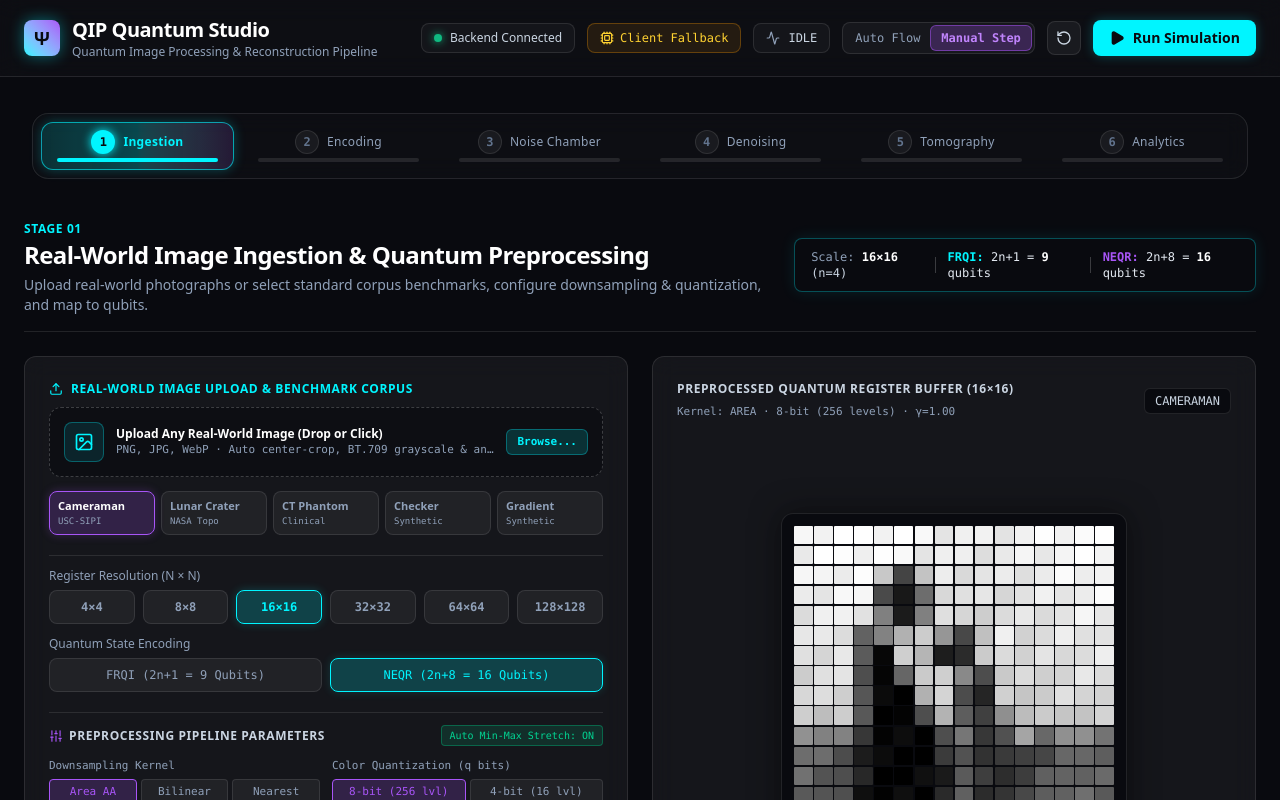
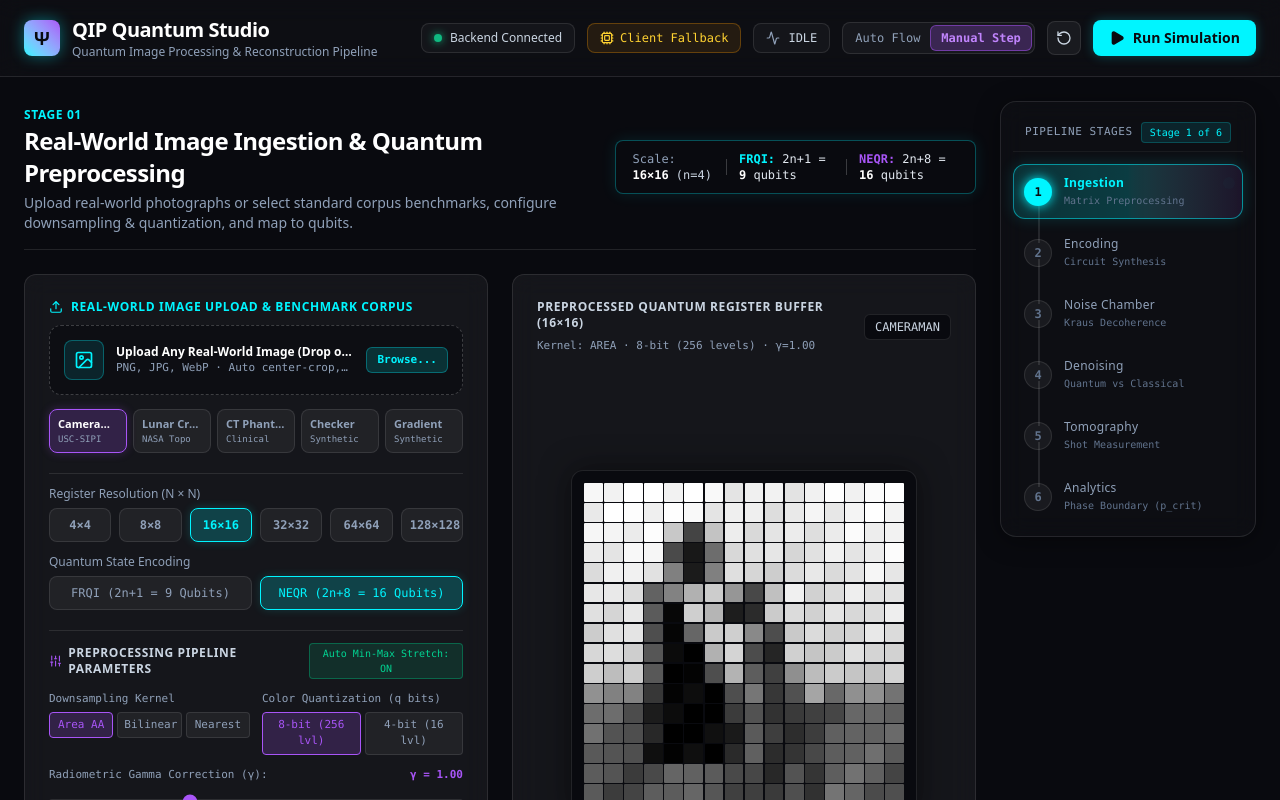
Before and after one commit to ojhaprathmesh/QIP_Repo, a Next.js app in the folder ui/: page / in a window 1280 px wide. Shown: the top 800 px of the page. Built offline with nearby package versions, Linux system fonts and the light colour scheme; no server answers.

Commit message:
feat(ui): reposition pipeline stepper to right sidebar in vertical order

```diff
--- a/ui/app/page.tsx
+++ b/ui/app/page.tsx
@@ -287,18 +287,22 @@ export default function QuantumStudioDashboard() {
           </section>
         )}
 
-        {/* Pipeline Stepper */}
-        <section>
-          <PipelineStepper
-            activeStage={activeStage}
-            onStageClick={(stage) => setActiveStage(stage)}
-          />
-        </section>
+        {/* Main Content & Vertical Stepper Layout */}
+        <div className="flex flex-col lg:flex-row items-start gap-6">
+          {/* Active Stage Content (Left / Main) */}
+          <section className="flex-1 w-full min-w-0 min-h-[500px]">
+            {renderActiveStage()}
+          </section>
 
-        {/* Active Stage Container */}
-        <section className="flex-1 w-full min-h-[500px]">
-          {renderActiveStage()}
-        </section>
+          {/* Right Sidebar: Vertical Pipeline Stepper */}
+          <aside className="w-full lg:w-64 shrink-0 lg:sticky lg:top-6 order-first lg:order-last">
+            <PipelineStepper
+              activeStage={activeStage}
+              onStageClick={(stage) => setActiveStage(stage)}
+              orientation="vertical"
+            />
+          </aside>
+        </div>
       </main>
     </div>
   );
--- a/ui/components/shared/PipelineStepper.tsx
+++ b/ui/components/shared/PipelineStepper.tsx
@@ -7,43 +7,42 @@ import { Check } from 'lucide-react';
 export interface PipelineStepperProps {
   activeStage: number;
   onStageClick: (stageNumber: number) => void;
+  orientation?: 'horizontal' | 'vertical';
 }
 
-const STAGE_LABELS = [
-  'Ingestion',
-  'Encoding',
-  'Noise Chamber',
-  'Denoising',
-  'Tomography',
-  'Analytics',
+const STAGES = [
+  { id: 1, label: 'Ingestion', desc: 'Matrix Preprocessing' },
+  { id: 2, label: 'Encoding', desc: 'Circuit Synthesis' },
+  { id: 3, label: 'Noise Chamber', desc: 'Kraus Decoherence' },
+  { id: 4, label: 'Denoising', desc: 'Quantum vs Classical' },
+  { id: 5, label: 'Tomography', desc: 'Shot Measurement' },
+  { id: 6, label: 'Analytics', desc: 'Phase Boundary (p_crit)' },
 ];
 
 export const PipelineStepper: React.FC<PipelineStepperProps> = ({
   activeStage,
   onStageClick,
+  orientation = 'vertical',
 }) => {
+  if (orientation === 'horizontal') {
     return (
-    <nav
-      aria-label="Pipeline Stages"
-      className="w-full overflow-x-auto py-3 px-2"
-    >
+      <nav aria-label="Pipeline Stages" className="w-full overflow-x-auto py-3 px-2">
         <div className="flex items-center justify-between min-w-[640px] gap-2 p-2 rounded-2xl bg-white/[0.02] backdrop-blur-md border border-white/10">
-        {STAGE_LABELS.map((label, index) => {
-          const stageNumber = index + 1;
+          {STAGES.map((stage) => {
+            const stageNumber = stage.id;
             const isActive = stageNumber === activeStage;
             const isCompleted = stageNumber < activeStage;
-          const isUpcoming = stageNumber > activeStage;
 
             return (
               <button
-              key={label}
+                key={stage.id}
                 type="button"
                 onClick={() => onStageClick(stageNumber)}
                 className="relative flex-1 group flex flex-col items-center py-2 px-3 rounded-xl transition-colors focus:outline-none focus-visible:ring-2 focus-visible:ring-[#00f5ff]"
               >
                 {isActive && (
                   <motion.div
-                  layoutId="active-pipeline-indicator"
+                    layoutId="active-pipeline-indicator-h"
                     className="absolute inset-0 rounded-xl bg-gradient-to-r from-[#00f5ff]/15 via-[#00f5ff]/25 to-[#a855f7]/15 border border-[#00f5ff]/60 glow-cyan"
                     transition={{ type: 'spring', stiffness: 350, damping: 30 }}
                   />
@@ -70,18 +69,14 @@ export const PipelineStepper: React.FC<PipelineStepperProps> = ({
                         : 'text-slate-400 group-hover:text-slate-200'
                     }`}
                   >
-                  {label}
+                    {stage.label}
                   </span>
                 </div>
 
                 <div className="relative z-10 w-full flex items-center gap-1 px-1">
                   <div
                     className={`h-1 w-full rounded-full transition-all ${
-                    isActive
-                      ? 'bg-[#00f5ff]'
-                      : isCompleted
-                      ? 'bg-[#10b981]/50'
-                      : 'bg-white/10'
+                      isActive ? 'bg-[#00f5ff]' : isCompleted ? 'bg-[#10b981]/50' : 'bg-white/10'
                     }`}
                   />
                 </div>
@@ -91,6 +86,91 @@ export const PipelineStepper: React.FC<PipelineStepperProps> = ({
         </div>
       </nav>
     );
+  }
+
+  // Vertical Orientation (Pinned to the right side of the page)
+  return (
+    <nav aria-label="Pipeline Stages" className="w-full">
+      <div className="flex flex-col gap-2 p-3 rounded-2xl bg-white/[0.02] backdrop-blur-md border border-white/10 shadow-[0_4px_24px_rgba(0,0,0,0.4)]">
+        <div className="px-3 py-2 flex items-center justify-between border-b border-white/5 mb-1">
+          <span className="text-[11px] font-mono uppercase tracking-wider text-slate-400">
+            Pipeline Stages
+          </span>
+          <span className="text-[10px] font-mono px-2 py-0.5 rounded bg-[#00f5ff]/10 text-[#00f5ff] border border-[#00f5ff]/20">
+            Stage {activeStage} of 6
+          </span>
+        </div>
+
+        <div className="flex flex-col gap-1.5 relative">
+          {STAGES.map((stage, idx) => {
+            const stageNumber = stage.id;
+            const isActive = stageNumber === activeStage;
+            const isCompleted = stageNumber < activeStage;
+            const isLast = idx === STAGES.length - 1;
+
+            return (
+              <div key={stage.id} className="relative">
+                {/* Connecting vertical line to next stage */}
+                {!isLast && (
+                  <div
+                    className={`absolute left-[25px] top-[34px] w-[2px] h-[calc(100%-10px)] transition-colors z-0 ${
+                      isCompleted ? 'bg-[#10b981]/40' : 'bg-white/10'
+                    }`}
+                  />
+                )}
+
+                <button
+                  type="button"
+                  onClick={() => onStageClick(stageNumber)}
+                  className={`relative z-10 w-full group flex items-center gap-3 p-2.5 rounded-xl transition-all text-left focus:outline-none focus-visible:ring-2 focus-visible:ring-[#00f5ff] ${
+                    isActive
+                      ? 'bg-gradient-to-r from-[#00f5ff]/15 via-[#00f5ff]/20 to-[#a855f7]/10 border border-[#00f5ff]/50 shadow-[0_0_15px_rgba(0,245,255,0.15)]'
+                      : 'hover:bg-white/[0.04] border border-transparent'
+                  }`}
+                >
+                  {/* Step circle / indicator */}
+                  <div
+                    className={`w-7 h-7 rounded-full shrink-0 flex items-center justify-center text-xs font-semibold font-mono transition-all ${
+                      isActive
+                        ? 'bg-[#00f5ff] text-[#090a0f] shadow-[0_0_12px_#00f5ff]'
+                        : isCompleted
+                        ? 'bg-[#10b981]/20 text-[#10b981] border border-[#10b981]/40 shadow-[0_0_8px_rgba(16,185,129,0.2)]'
+                        : 'bg-white/5 text-slate-500 border border-white/10 group-hover:border-white/20'
+                    }`}
+                  >
+                    {isCompleted ? <Check className="w-3.5 h-3.5 stroke-[2.5]" /> : stageNumber}
+                  </div>
+
+                  {/* Stage Label & Subtext */}
+                  <div className="flex-1 min-w-0">
+                    <div className="flex items-center justify-between">
+                      <span
+                        className={`text-xs font-medium tracking-wide truncate transition-colors ${
+                          isActive
+                            ? 'text-[#00f5ff] font-semibold'
+                            : isCompleted
+                            ? 'text-slate-200'
+                            : 'text-slate-400 group-hover:text-slate-300'
+                        }`}
+                      >
+                        {stage.label}
+                      </span>
+                      {isActive && (
+                        <span className="w-1.5 h-1.5 rounded-full bg-[#00f5ff] animate-ping shrink-0 ml-1.5" />
+                      )}
+                    </div>
+                    <p className="text-[10px] text-slate-500 font-mono truncate mt-0.5">
+                      {stage.desc}
+                    </p>
+                  </div>
+                </button>
+              </div>
+            );
+          })}
+        </div>
+      </div>
+    </nav>
+  );
 };
 
 export default PipelineStepper;
```
Lines whose indentation alone changed are shown as unchanged.
